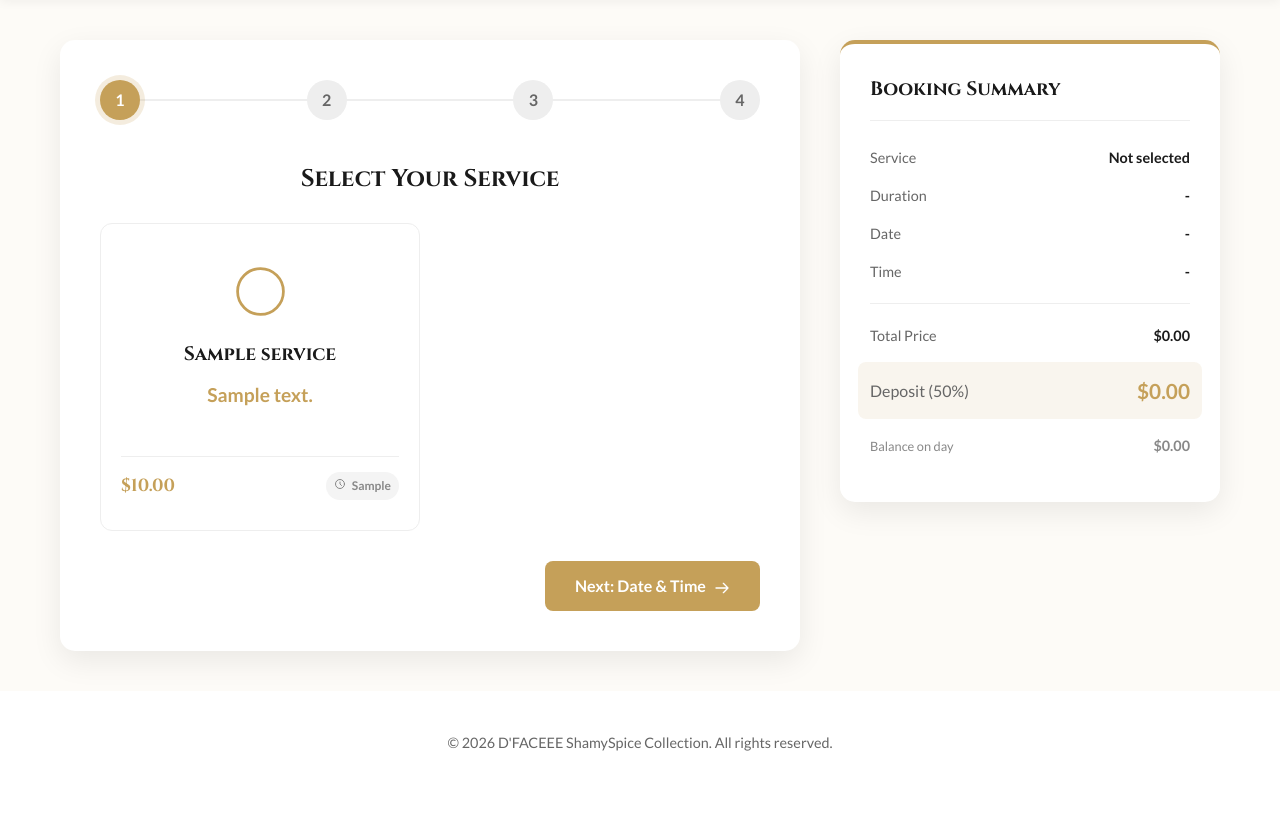
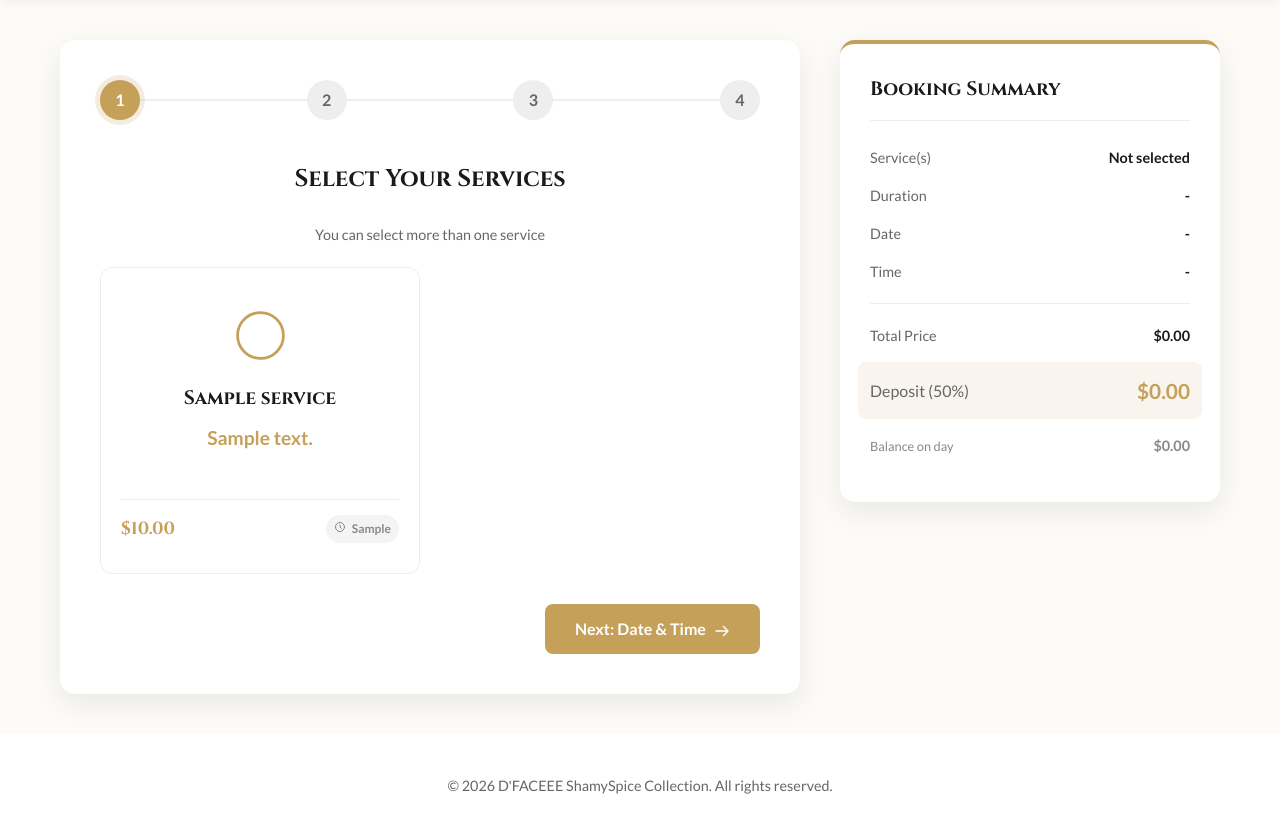
Before and after one commit to Quintel473/dfacacee, a PHP site: page /dfacacee/pages/booking.php in a window 1280 px wide. Shown: the part 86-923 px from the top of the page. Before the commit the page ends 837 px from the top, so only its background shows below. Run offline with PHP 8.4, Linux system fonts and the light colour scheme; tables that the repository leaves empty or names only in its code hold one stand-in row (values such as "Sample post").

Commit message:
Forth Commit

```diff
--- a/assets/css/style.css
+++ b/assets/css/style.css
@@ -1099,3 +1099,45 @@ footer { text-align: center; padding: 40px 20px; color: var(--text-gray); font-s
         padding: 25px 20px;
     }
 }
+
+/* ═══════════════════════════════════════════════════════
+   MULTI-SELECT SERVICE CARDS
+   ═══════════════════════════════════════════════════════ */
+
+/* Ensure the card is a positioned container for the checkmark */
+.service-card {
+    position: relative;
+}
+
+/* Add the checkmark circle */
+.service-card::after {
+    content: '✓';
+    position: absolute;
+    top: 15px;
+    right: 15px;
+    width: 24px;
+    height: 24px;
+    background: var(--gold);
+    color: white;
+    border-radius: 50%;
+    display: flex;
+    align-items: center;
+    justify-content: center;
+    font-size: 14px;
+    font-weight: bold;
+    opacity: 0;
+    transform: scale(0.5);
+    transition: var(--transition);
+}
+
+/* Show the checkmark when selected */
+.service-card.selected::after {
+    opacity: 1;
+    transform: scale(1);
+}
+
+/* Adjust hover state to feel more interactive */
+.service-card:hover {
+    border-color: var(--gold);
+    background: #fcfaf5;
+}
--- a/assets/js/script.js
+++ b/assets/js/script.js
@@ -1,8 +1,6 @@
 let currentStep = 1;
+let selectedServices = []; // Array to hold multiple services
 let bookingData = {
-    service: '',
-    price: 0,
-    duration: '',
     date: '',
     time: '',
     name: '',
@@ -16,29 +14,58 @@ document.addEventListener('DOMContentLoaded', () => {
     if (dateEl) dateEl.setAttribute('min', today);
 });
 
-function selectService(card, serviceName, price, duration) {
-    document.querySelectorAll('.service-card').forEach(c => c.classList.remove('selected'));
-    card.classList.add('selected');
+// Toggle service selection
+function toggleService(card, serviceName, price, duration) {
+    const index = selectedServices.findIndex(s => s.name === serviceName);
 
-    document.getElementById('selectedService').value = serviceName;
-    document.getElementById('selectedPrice').value = price;
-    document.getElementById('selectedDuration').value = duration;
+    if (index > -1) {
+        // Service already selected, remove it
+        selectedServices.splice(index, 1);
+        card.classList.remove('selected');
+    } else {
+        // Service not selected, add it
+        selectedServices.push({ name: serviceName, price: parseFloat(price), duration: duration });
+        card.classList.add('selected');
+    }
 
-    bookingData.service = serviceName;
-    bookingData.price = parseFloat(price);
-    bookingData.duration = duration;
+    updateBookingSummary();
+}
+
+function updateBookingSummary() {
+    let totalPrice = 0;
+    let totalDuration = 0;
+    let serviceNames = [];
+
+    selectedServices.forEach(svc => {
+        totalPrice += svc.price;
+        serviceNames.push(svc.name);
+        // Extract minutes from duration string (e.g., "60 mins" -> 60)
+        const mins = parseInt(svc.duration) || 0;
+        totalDuration += mins;
+    });
+
+    const deposit = totalPrice * 0.5;
+
+    // Format duration back to a string (e.g., 90 mins -> 1 hr 30 mins)
+    let durationText = `${totalDuration} mins`;
+    if (totalDuration >= 60) {
+        const hrs = Math.floor(totalDuration / 60);
+        const remMins = totalDuration % 60;
+        durationText = `${hrs} hr${hrs > 1 ? 's' : ''} ${remMins > 0 ? remMins + ' mins' : ''}`;
+    }
+
+    // Update Hidden Inputs
+    document.getElementById('selectedService').value = serviceNames.join(', ');
+    document.getElementById('selectedPrice').value = totalPrice.toFixed(2);
+    document.getElementById('selectedDuration').value = durationText;
+    document.getElementById('hiddenDeposit').value = deposit.toFixed(2);
 
     // Update Sidebar
-    document.getElementById('sideService').textContent = serviceName;
-    document.getElementById('sideDuration').textContent = duration;
-    document.getElementById('sidePrice').textContent = `$${bookingData.price.toFixed(2)}`;
-
-    const deposit = bookingData.price * 0.5;
+    document.getElementById('sideService').textContent = serviceNames.length > 0 ? serviceNames.join(', ') : 'None selected';
+    document.getElementById('sideDuration').textContent = totalDuration > 0 ? durationText : '-';
+    document.getElementById('sidePrice').textContent = `$${totalPrice.toFixed(2)}`;
     document.getElementById('sideDeposit').textContent = `$${deposit.toFixed(2)}`;
-    document.getElementById('sideBalance').textContent = `$${(bookingData.price - deposit).toFixed(2)}`;
-
-    // Update Hidden Deposit Input
-    document.getElementById('hiddenDeposit').value = deposit.toFixed(2);
+    document.getElementById('sideBalance').textContent = `$${(totalPrice - deposit).toFixed(2)}`;
 }
 
 function updateProgressBar(step) {
@@ -59,8 +86,8 @@ function showStep(step) {
 }
 
 function nextStep(current) {
-    if (current === 1 && !bookingData.service) {
-        alert("Please select a service.");
+    if (current === 1 && selectedServices.length === 0) {
+        alert("Please select at least one service.");
         return;
     }
 
@@ -74,7 +101,6 @@ function nextStep(current) {
         bookingData.date = date;
         bookingData.time = time;
 
-        // Update Sidebar
         document.getElementById('sideDate').textContent = new Date(date).toLocaleDateString('en-US', { month: 'short', day: 'numeric', year: 'numeric' });
         const [h, m] = time.split(':');
         const hour = parseInt(h);
@@ -115,7 +141,6 @@ document.addEventListener('DOMContentLoaded', () => {
 
     if (!dateInput || !timeSelect) return;
 
-    // YOUR WORKING HOURS
     const ALL_SLOTS = ['05:00', '06:00', '07:00', '15:00', '16:00', '17:00', '18:00', '19:00'];
 
     dateInput.addEventListener('change', () => {
--- a/pages/booking.php
+++ b/pages/booking.php
@@ -26,10 +26,13 @@ $services = $stmt->fetchAll(PDO::FETCH_ASSOC);
 
                 <!-- STEP 1: Select Service -->
                 <div class="form-step active" id="step1">
-                    <h2 class="step-title">Select Your Service</h2>
+                    <h2 class="step-title">Select Your Services</h2>
+                    <p style="text-align: center; color: var(--text-gray); margin-bottom: 20px; font-size: 0.9rem;">You can select more than one service</p>
+
                     <div class="service-grid">
                         <?php foreach($services as $svc): ?>
-                            <div class="service-card" onclick="selectService(this, '<?php echo htmlspecialchars($svc['name']); ?>', <?php echo $svc['price']; ?>, '<?php echo htmlspecialchars($svc['duration']); ?>')">
+                            <!-- Changed to toggleService to allow multiple selections -->
+                            <div class="service-card" onclick="toggleService(this, '<?php echo htmlspecialchars($svc['name']); ?>', <?php echo $svc['price']; ?>, '<?php echo htmlspecialchars($svc['duration']); ?>')">
                                 <div class="svc-icon">
                                     <?php echo getServiceIcon($svc['icon']); ?>
                                 </div>
@@ -45,6 +48,7 @@ $services = $stmt->fetchAll(PDO::FETCH_ASSOC);
                             </div>
                         <?php endforeach; ?>
                     </div>
+
                     <input type="hidden" name="service" id="selectedService" required>
                     <input type="hidden" name="total_price" id="selectedPrice" required>
                     <input type="hidden" name="service_duration" id="selectedDuration" required>
@@ -159,7 +163,7 @@ $services = $stmt->fetchAll(PDO::FETCH_ASSOC);
         <div class="summary-card">
             <h3>Booking Summary</h3>
             <div class="summary-item">
-                <span class="summary-label">Service</span>
+                <span class="summary-label">Service(s)</span>
                 <span class="summary-value" id="sideService">Not selected</span>
             </div>
             <div class="summary-item">
```
